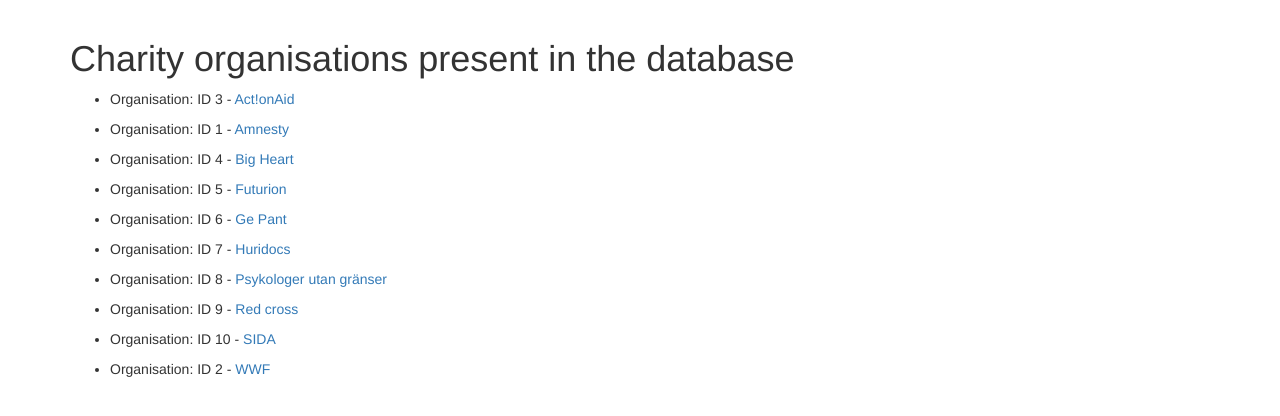
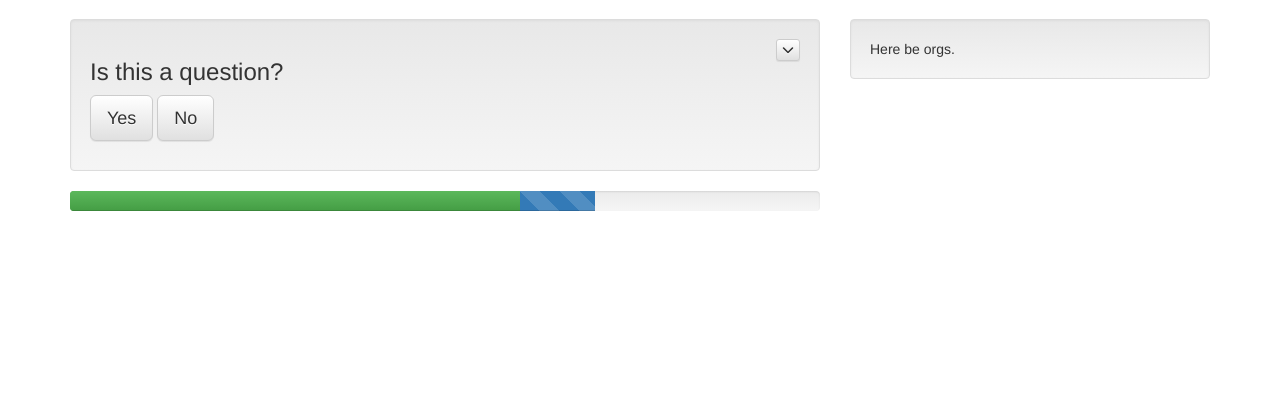
Before and after one commit to Johan37/OpenHack, a Django app: page / in a window 1280 px wide. Shown: the part 51-467 px from the top of the page. Run offline with Django 3.2, Linux system fonts and the light colour scheme; data comes from the database, SQL or seed files in the repository; some libraries are stand-ins or nearby versions.

Commit message:
add basic question

```diff
--- a/charitymatch/templates/base.html
+++ b/charitymatch/templates/base.html
@@ -11,12 +11,15 @@
 
     <!-- Optional theme -->
     <link rel="stylesheet" href="https://maxcdn.bootstrapcdn.com/bootstrap/3.3.7/css/bootstrap-theme.min.css" integrity="sha384-rHyoN1iRsVXV4nD0JutlnGaslCJuC7uwjduW9SVrLvRYooPp2bWYgmgJQIXwl/Sp" crossorigin="anonymous">
+    <script src="https://use.fontawesome.com/97ce10f34d.js"></script>
+
     <style>
         body {
           padding-top: 70px;
           padding-bottom: 30px;
         }
     </style>
+    {% block style %}{% endblock %}
 </head>
 <body>
     <!-- Fixed navbar -->
@@ -59,4 +62,5 @@
     <script src="https://ajax.googleapis.com/ajax/libs/jquery/1.12.4/jquery.min.js"></script>
     <!-- Bootstrap JS -->
     <script src="https://maxcdn.bootstrapcdn.com/bootstrap/3.3.7/js/bootstrap.min.js" integrity="sha384-Tc5IQib027qvyjSMfHjOMaLkfuWVxZxUPnCJA7l2mCWNIpG9mGCD8wGNIcPD7Txa" crossorigin="anonymous"></script>
+    {% block js %}{% endblock %}
 </body>
--- a/charitymatch/templates/index.html
+++ b/charitymatch/templates/index.html
@@ -1,20 +1,56 @@
 {% extends "base.html" %}
 
+{% block style %}
+    <style>
+        .back-button {
+            float:right;
+        }
+        .relative {
+            position:relative;
+        }
+    </style>
+{% endblock %}
+
 {% block content %}
-<h1>Charity organisations present in the database</h1>
 
-{% if orgs %}
-    <ul>
-    {% for organisation in orgs %}
-        <li>
+<div class="row">
+    <div class="col-md-8 col-s-12">
+        <div class="well relative" id="current-question-well">
+            <button type="button" class="btn btn-xs btn-default back-button"><i class="fa fa-chevron-down" aria-hidden="true"></i></button>
+            <h3>Is this a question?</h3>
             <p>
-                Organisation: ID {{organisation.id}} -
-                <a href="/organisation/{{organisation.id}}">{{organisation.name}}</a>
+            <form id="current-form">
+                <button type="button" class="btn btn-lg btn-default answer" data-answer="Yes">Yes</button>
+                <button type="button" class="btn btn-lg btn-default answer" data-answer="No">No</button>
+            </form>
             </p>
-        </li>
-    {% endfor %}
-    </ul>
-{% else %}
-    <p>No organisations are available</p>
-{% endif %}
+
+        </div>
+        <div class="progress">
+            <div class="progress-bar progress-bar-success" role="progressbar" aria-valuenow="60" aria-valuemin="0" aria-valuemax="100" style="width: 60%;"><span class="sr-only">60% Complete</span></div>
+            <div class="progress-bar progress-bar-striped" role="progressbar" aria-valuenow="60" aria-valuemin="0" aria-valuemax="100" style="width: 10%"><span class="sr-only">10% current</span></div>
+        </div>
+    </div>
+    <div class="col-md-4 col-s-12">
+        <div class="well">
+            Here be orgs.
+        </div>
+    </div>
+</div>
+
 {% endblock %}
+
+{% block js %}
+<script>
+$( document ).ready(function() {
+    $('.answer').click(function(){
+        console.log($(this).data('answer'));
+        $('#current-question-well').animate({
+            top: '-250px'
+        }, 5000, function(){
+            createQuestion();
+        });
+    })
+});
+</script>
+{% endblock %}
```
